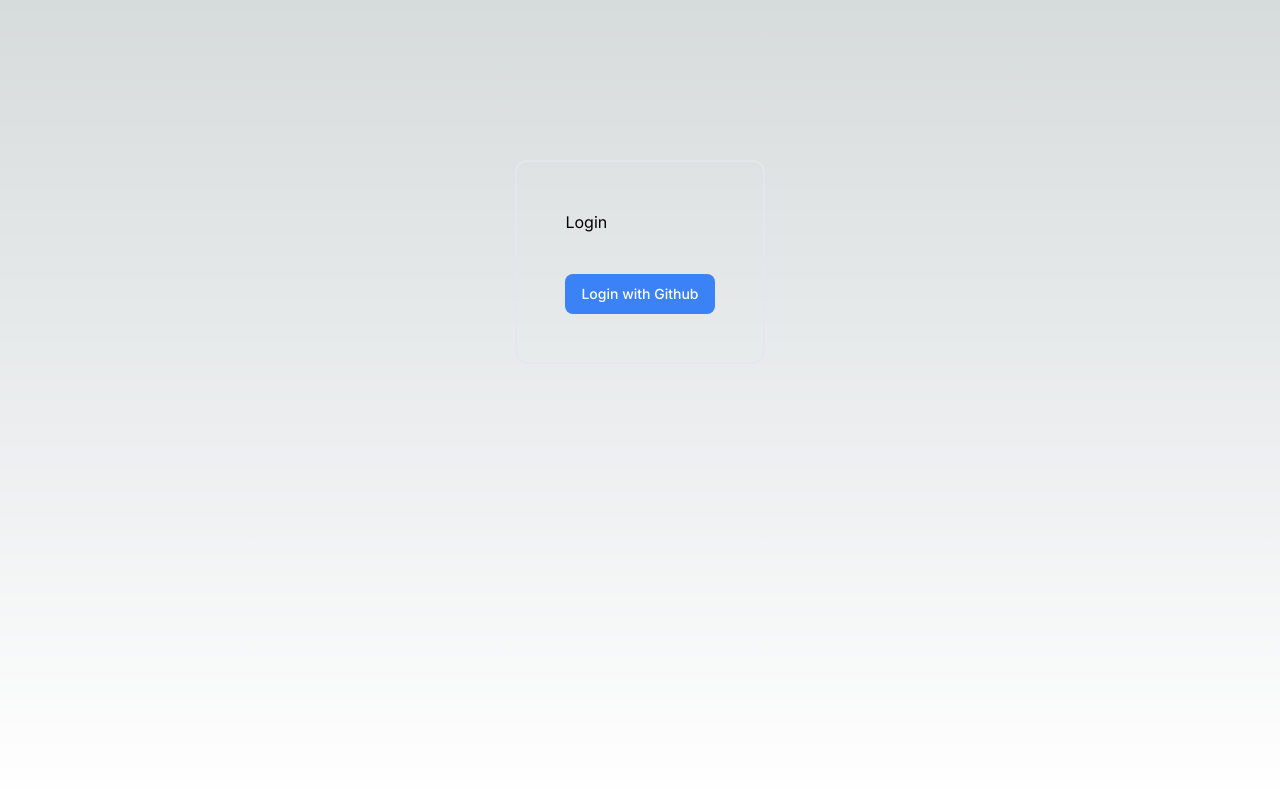
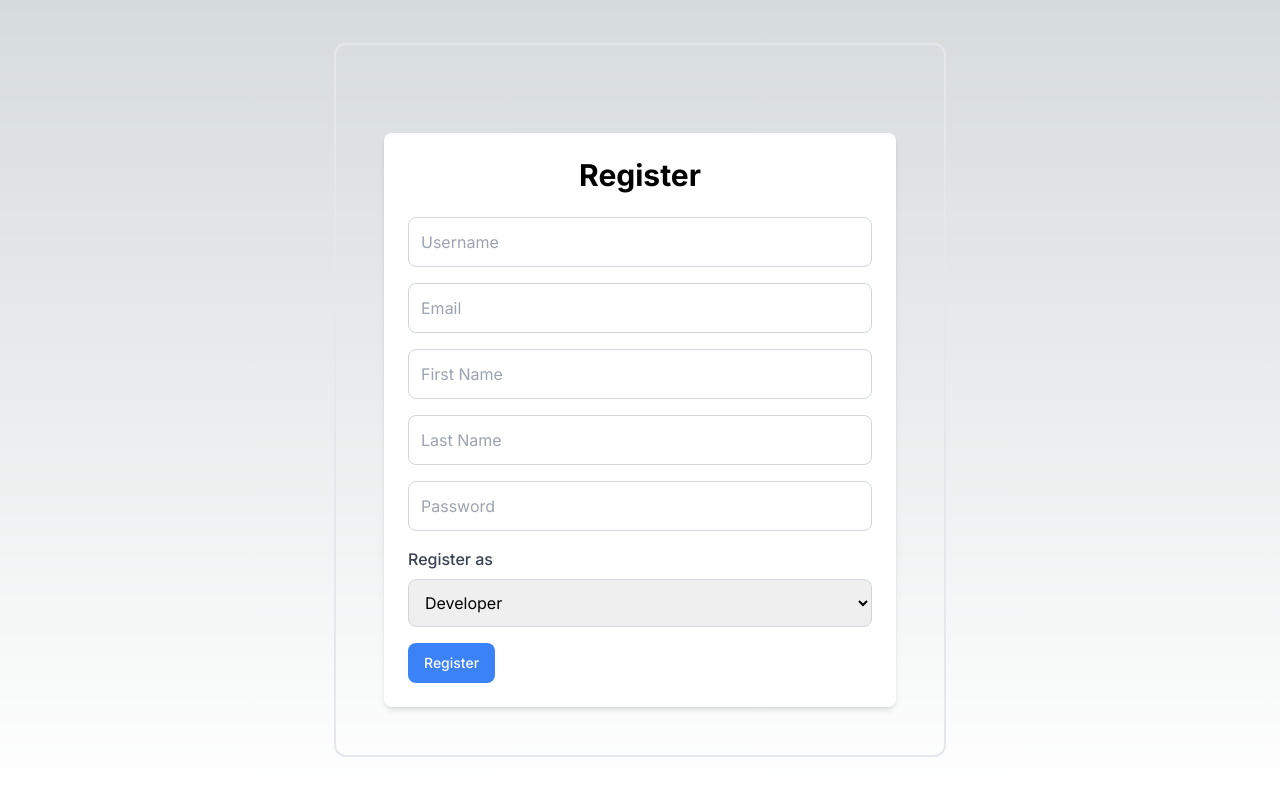
Before and after one commit to NSS-Workshops/npo-client, a Next.js app: page /register in a window 1280 px wide. Shown: the top 796 px of the page. Built offline with nearby package versions, Linux system fonts and the light colour scheme.

Commit message:
register developer - redux

```diff
--- a/package.json
+++ b/package.json
@@ -9,10 +9,12 @@
     "lint": "next lint"
   },
   "dependencies": {
+    "@reduxjs/toolkit": "^2.2.7",
     "clsx": "^2.1.1",
     "next": "14.2.7",
     "react": "^18",
-    "react-dom": "^18"
+    "react-dom": "^18",
+    "react-redux": "^9.1.2"
   },
   "devDependencies": {
     "@types/node": "^20",
--- a/src/app/(auth)/layout.tsx
+++ b/src/app/(auth)/layout.tsx
@@ -1,7 +1,11 @@
+// src/app/(auth)/layout.tsx
+
 export default function Layout({ children }: { children: React.ReactNode }) {
-    return (
-      <div className="flex h-screen flex-col items-center justify-centermd:flex-row md:overflow-hidden ">
-        <div className="p-6 m-40 md:overflow-y-auto md:p-12 border-solid border-2 rounded-xl">{children}</div>
+  return (
+    <div className="flex h-screen flex-col items-center justify-center md:flex-row md:overflow-hidden">
+      <div className="p-6 m-40 md:overflow-y-auto md:p-12 border-solid border-2 rounded-xl">
+        {children}
       </div>
-    );
-  }
+    </div>
+  );
+}
--- a/src/app/(auth)/login/page.tsx
+++ b/src/app/(auth)/login/page.tsx
@@ -1,19 +1,33 @@
-'use client'
+// src/app/(auth)/login/page.tsx
 
-import { Button } from "../../ui/button"
-import { useRouter } from "next/navigation"
+'use client';
+
+import { Button } from "../../ui/button";
+import { useRouter } from "next/navigation";
+import { useAppDispatch, useAppSelector } from '../../../store/hooks'; // Custom Redux hooks
+import { setUser } from '../../../store/userSlice';  // Redux action
 
 export default function Page() {
-    const router = useRouter()
+    const router = useRouter();
+    const dispatch = useAppDispatch();  // For dispatching Redux actions
+    const user = useAppSelector((state) => state.user);  // Access the global user state from Redux
+
+    const handleLogin = () => {
+        // Here you would trigger login logic, or redirect to the login page.
+        router.push('/login');
+    };
+
     return (
         <main>
-            <h1 className="flex justify-center text-2xl">Welcome to Nashville NPO Hub!</h1>
+            <h1 className="flex justify-center text-2xl">Welcome to Nashville NPO Hub, {user.username || "Guest"}!</h1>
             <div>
                 <Button
                     className="mt-2 flex justify-center"
-
-                >Log In</Button>
+                    onClick={handleLogin}  // Redirect to login page
+                >
+                    Log In
+                </Button>
             </div>
         </main>
-    )
+    );
 }
--- a/src/app/(auth)/register/page.tsx
+++ b/src/app/(auth)/register/page.tsx
@@ -1,19 +1,164 @@
-'use client'
+'use client';
 
-import { Button } from "../../ui/button"
-import { useRouter } from "next/navigation"
+import React, { useState } from 'react';
+import { Button } from '../../ui/button';
+import { useRouter } from 'next/navigation';
+import { useAppDispatch, useAppSelector } from '../../../store/hooks';
+import { setUser } from '../../../store/userSlice'; // Import setUser action
 
-export default function Page() {
-    const router = useRouter()
+export default function RegisterPage() {
+    const router = useRouter();
+    const dispatch = useAppDispatch(); // Use Redux dispatch to update global state
+    const user = useAppSelector((state) => state.user); // Access global user state from Redux
+
+    // Local state for password and organization name (if applicable)
+    const [password, setPassword] = useState<string>('');
+    const [organization, setOrganization] = useState<string>('');  // Organization name input for org users
+    const [error, setError] = useState<string>('');
+
+    const handleRegister = async (e: React.FormEvent) => {
+        e.preventDefault();
+        setError('');
+
+        try {
+            // Prepare the user data object
+            const userData: any = {
+                username: user.username,
+                email: user.email,
+                first_name: user.first_name,
+                last_name: user.last_name,
+                password,
+                groups: [user.group === 'Developer' ? 1 : 2]  // Map group to corresponding ID (1 for Developer, 2 for Organization User)
+            };
+
+            // Conditionally add the organization field if the user is an Organization User
+            if (user.group === 'Organization User') {
+                userData.organization = organization;  // Only include organization for org users
+            }
+
+            // Send the form data to your backend's register endpoint
+            const response = await fetch('http://localhost:8000/users/', {
+                method: 'POST',
+                headers: {
+                    'Content-Type': 'application/json',
+                },
+                body: JSON.stringify(userData),
+            });
+
+            if (!response.ok) {
+                const errorData = await response.json();
+                setError(errorData.message || 'Registration failed');
+                return;
+            }
+
+            const data = await response.json();
+
+            // Dispatch the setUser action to store the user data globally
+            dispatch(setUser({
+                username: data.username,
+                email: data.email,
+                first_name: data.first_name,
+                last_name: data.last_name,
+                group: data.group,  // Store the selected group in Redux state
+            }));
+
+            // Redirect based on group
+            if (user.group === 'Organization User') {
+                router.push('/create-organization');  // Redirect to create organization page for org users
+            } else {
+                router.push('/dashboard');  // Redirect developers to dashboard
+            }
+        } catch (err) {
+            console.error('Registration error:', err);
+            setError('An unexpected error occurred.');
+        }
+    };
+
     return (
-        <main>
-            <h1>Login</h1>
-            <div>
-                <Button
-                    className="mt-2"
+        <main className="max-w-lg mx-auto mt-10 p-6 bg-white shadow-md rounded-lg">
+            <h1 className="text-3xl font-bold text-center mb-6">Register</h1>
+            {error && <p className="text-red-500 mb-4 text-center">{error}</p>}
+            <form onSubmit={handleRegister} className="space-y-4">
+                {/* Username */}
+                <input
+                    type="text"
+                    value={user.username}
+                    onChange={(e) => dispatch(setUser({ ...user, username: e.target.value }))}
+                    placeholder="Username"
+                    className="w-full p-3 border border-gray-300 rounded-lg"
+                    required
+                />
 
-                >Login with Github</Button>
-            </div>
+                {/* Email */}
+                <input
+                    type="email"
+                    value={user.email}
+                    onChange={(e) => dispatch(setUser({ ...user, email: e.target.value }))}
+                    placeholder="Email"
+                    className="w-full p-3 border border-gray-300 rounded-lg"
+                    required
+                />
+
+                {/* First Name */}
+                <input
+                    type="text"
+                    value={user.first_name}
+                    onChange={(e) => dispatch(setUser({ ...user, first_name: e.target.value }))}
+                    placeholder="First Name"
+                    className="w-full p-3 border border-gray-300 rounded-lg"
+                    required
+                />
+
+                {/* Last Name */}
+                <input
+                    type="text"
+                    value={user.last_name}
+                    onChange={(e) => dispatch(setUser({ ...user, last_name: e.target.value }))}
+                    placeholder="Last Name"
+                    className="w-full p-3 border border-gray-300 rounded-lg"
+                    required
+                />
+
+                {/* Password */}
+                <input
+                    type="password"
+                    value={password}
+                    onChange={(e) => setPassword(e.target.value)}
+                    placeholder="Password"
+                    className="w-full p-3 border border-gray-300 rounded-lg"
+                    required
+                />
+
+                {/* Group Selection */}
+                <div className="space-y-2">
+                    <label className="block text-gray-700 font-medium">Register as</label>
+                    <select
+                        value={user.group}
+                        onChange={(e) => dispatch(setUser({ ...user, group: e.target.value }))}
+                        className="w-full p-3 border border-gray-300 rounded-lg"
+                    >
+                        <option value="Developer">Developer</option>
+                        <option value="Organization User">Organization User</option>
+                    </select>
+                </div>
+
+                {/* Organization Name */}
+                {user.group === 'Organization User' && (
+                    <input
+                        type="text"
+                        value={organization}
+                        onChange={(e) => setOrganization(e.target.value)}
+                        placeholder="Organization Name"
+                        className="w-full p-3 border border-gray-300 rounded-lg"
+                        required
+                    />
+                )}
+
+                {/* Submit Button */}
+                <Button type="submit" className="w-full py-3 bg-blue-600 text-white rounded-lg">
+                    Register
+                </Button>
+            </form>
         </main>
-    )
+    );
 }
--- a/src/app/layout.tsx
+++ b/src/app/layout.tsx
@@ -1,23 +1,24 @@
-import type { Metadata } from "next";
+// src/app/layout.tsx
+
+"use client";  // This needs to stay because you're using Redux on the client
+
 import { Inter } from "next/font/google";
+import { Provider } from "react-redux";  // Client-side context
+import { store } from "../store/store";  // Import Redux store
 import "./globals.css";
 
 const inter = Inter({ subsets: ["latin"] });
 
-export const metadata: Metadata = {
-  title: "Create Next App",
-  description: "Generated by create next app",
-};
-
 export default function RootLayout({
   children,
-}: Readonly<{
+}: {
   children: React.ReactNode;
-}>) {
+}) {
   return (
     <html lang="en">
-      <body
-        className={inter.className}>{children}
+      <body className={inter.className}>
+        {/* Wrap your app with the Redux Provider */}
+        <Provider store={store}>{children}</Provider>
       </body>
     </html>
   );
--- a/src/app/page.tsx
+++ b/src/app/page.tsx
@@ -1,3 +1,5 @@
+'use client';
+
 import Link from 'next/link'
 
 export default function Home() {
--- /dev/null
+++ b/src/store/hooks.tsx
@@ -0,0 +1,9 @@
+// src/store/hooks.tsx
+'use client';
+
+import { TypedUseSelectorHook, useDispatch, useSelector } from 'react-redux';
+import type { RootState, AppDispatch } from './store';
+
+// Use throughout your app instead of plain `useDispatch` and `useSelector`
+export const useAppDispatch: () => AppDispatch = useDispatch;
+export const useAppSelector: TypedUseSelectorHook<RootState> = useSelector;
--- /dev/null
+++ b/src/store/store.tsx
@@ -0,0 +1,15 @@
+// src/store/store.ts
+'use client';
+
+import { configureStore } from '@reduxjs/toolkit';
+import userReducer from './userSlice'; // Import the user slice
+
+export const store = configureStore({
+    reducer: {
+        user: userReducer,  // Add user slice reducer
+    },
+});
+
+// TypeScript types for store and dispatch
+export type RootState = ReturnType<typeof store.getState>;
+export type AppDispatch = typeof store.dispatch;
--- /dev/null
+++ b/src/store/userSlice.tsx
@@ -0,0 +1,54 @@
+'use client';
+
+import { createSlice, PayloadAction } from '@reduxjs/toolkit';
+
+// Define a type for the user state
+interface UserState {
+  username: string;
+  email: string;
+  first_name: string;
+  last_name: string;
+  group: string;  // Add group field
+  loggedIn: boolean;
+}
+
+// Define the initial state using that type
+const initialState: UserState = {
+  username: '',
+  email: '',
+  first_name: '',
+  last_name: '',
+  group: '',  // Initialize as an empty string
+  loggedIn: false,
+};
+
+const userSlice = createSlice({
+  name: 'user',
+  initialState,
+  reducers: {
+    // Updated setUser to include group
+    setUser(
+      state,
+      action: PayloadAction<{ username: string; email: string; first_name: string; last_name: string; group: string }>
+    ) {
+      state.username = action.payload.username;
+      state.email = action.payload.email;
+      state.first_name = action.payload.first_name;
+      state.last_name = action.payload.last_name;
+      state.group = action.payload.group;  // Set group
+      state.loggedIn = true;
+    },
+    logout(state) {
+      state.username = '';
+      state.email = '';
+      state.first_name = '';
+      state.last_name = '';
+      state.group = '';  // Clear group on logout
+      state.loggedIn = false;
+    },
+  },
+});
+
+// Export actions and reducer
+export const { setUser, logout } = userSlice.actions;
+export default userSlice.reducer;
```
Also changed, not shown: 1 other file (tests, documents, lock files or other folders).
